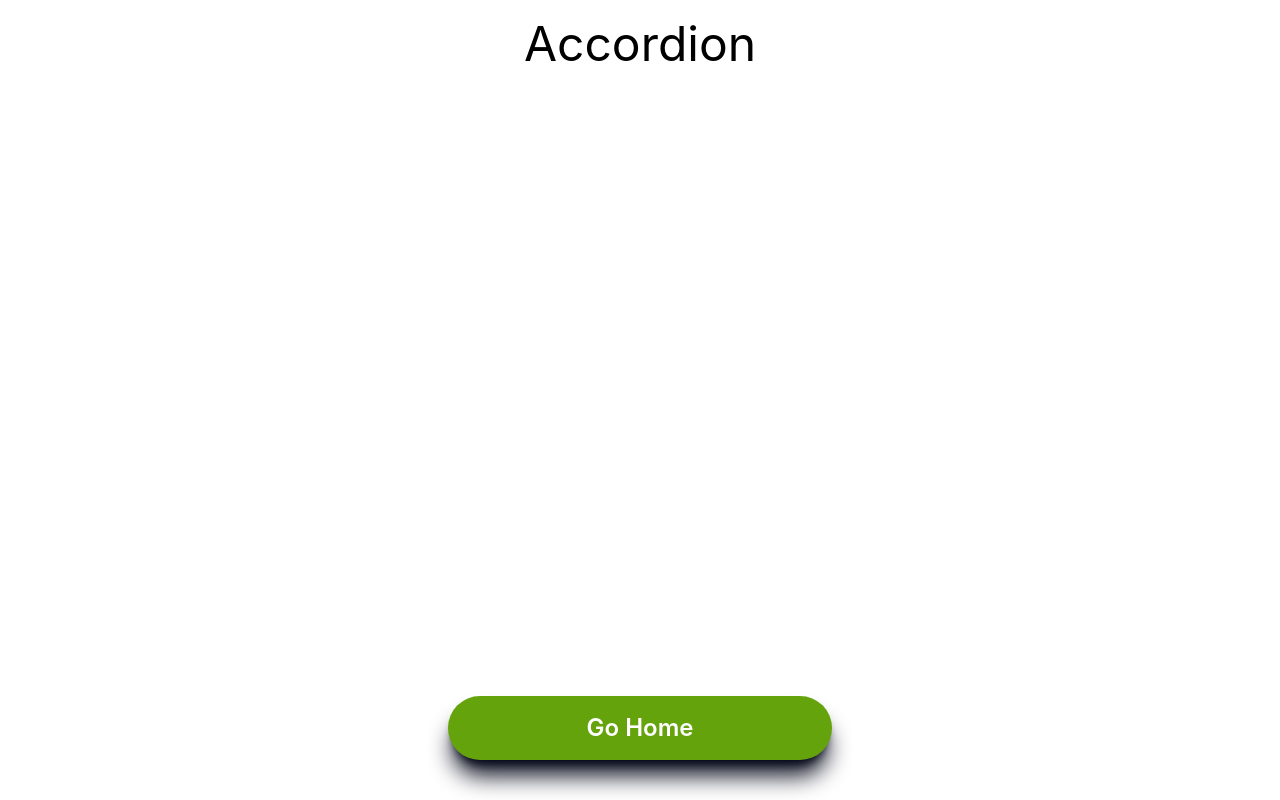
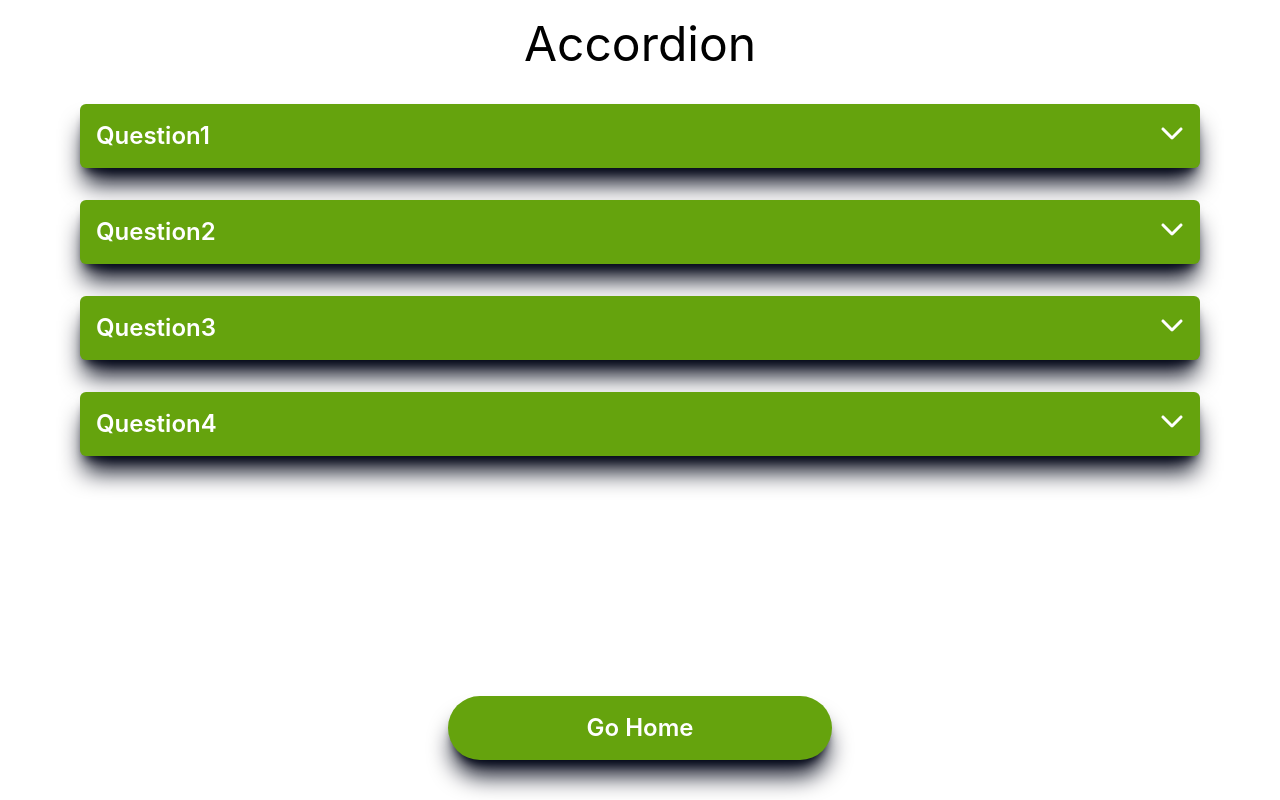
Before and after one commit to rajesh-ranjan-git/ReactReusableComponents, a React (Vite) app: page /accordion in a window 1280 px wide. Built offline with nearby package versions, Linux system fonts and the light colour scheme.

Commit message:
Accordion and Dropdown

```diff
--- a/package.json
+++ b/package.json
@@ -10,6 +10,8 @@
     "preview": "vite preview"
   },
   "dependencies": {
+    "@fortawesome/free-solid-svg-icons": "^6.6.0",
+    "@fortawesome/react-fontawesome": "^0.2.2",
     "react": "^18.3.1",
     "react-dom": "^18.3.1",
     "react-router-dom": "^6.26.0"
--- a/src/Components/Accordion.jsx
+++ b/src/Components/Accordion.jsx
@@ -1,11 +1,68 @@
-import React from "react";
+import React, { useState } from "react";
 import GoHome from "./GoHome";
+import { FontAwesomeIcon } from "@fortawesome/react-fontawesome";
+import { faChevronUp, faChevronDown } from "@fortawesome/free-solid-svg-icons";
+
+const data = [
+  {
+    question: "Question1",
+    answer:
+      "Lorem ipsum dolor sit amet consectetur adipisicing elit. Officia dolor dolore neque obcaecati repudiandae porro? Labore, quasi quisquam natus fugit possimus quia sit perferendis! Nemo, repudiandae dolorum. Sit, quas saepe? Ea voluptate, dolore laborum veritatis vitae illo blanditiis fuga at, aspernatur a ut quaerat consequatur esse? Iure illum porro, magnam accusamus aperiam iusto omnis cumque assumenda, earum non voluptate labore.",
+  },
+  {
+    question: "Question2",
+    answer:
+      "Lorem ipsum dolor sit amet consectetur adipisicing elit. Officia dolor dolore neque obcaecati repudiandae porro? Labore, quasi quisquam natus fugit possimus quia sit perferendis! Nemo, repudiandae dolorum. Sit, quas saepe? Ea voluptate, dolore laborum veritatis vitae illo blanditiis fuga at, aspernatur a ut quaerat consequatur esse? Iure illum porro, magnam accusamus aperiam iusto omnis cumque assumenda, earum non voluptate labore.",
+  },
+  {
+    question: "Question3",
+    answer:
+      "Lorem ipsum dolor sit amet consectetur adipisicing elit. Officia dolor dolore neque obcaecati repudiandae porro? Labore, quasi quisquam natus fugit possimus quia sit perferendis! Nemo, repudiandae dolorum. Sit, quas saepe? Ea voluptate, dolore laborum veritatis vitae illo blanditiis fuga at, aspernatur a ut quaerat consequatur esse? Iure illum porro, magnam accusamus aperiam iusto omnis cumque assumenda, earum non voluptate labore.",
+  },
+  {
+    question: "Question4",
+    answer:
+      "Lorem ipsum dolor sit amet consectetur adipisicing elit. Officia dolor dolore neque obcaecati repudiandae porro? Labore, quasi quisquam natus fugit possimus quia sit perferendis! Nemo, repudiandae dolorum. Sit, quas saepe? Ea voluptate, dolore laborum veritatis vitae illo blanditiis fuga at, aspernatur a ut quaerat consequatur esse? Iure illum porro, magnam accusamus aperiam iusto omnis cumque assumenda, earum non voluptate labore.",
+  },
+];
 
 const Accordion = () => {
+  const [acc, setAcc] = useState(null);
+
+  const handleAccordion = (index) => {
+    if (acc === index) {
+      setAcc(null);
+    } else {
+      setAcc(index);
+    }
+  };
+
   return (
     <>
       <div className="flex flex-col items-center h-screen">
         <h1 className="text-5xl p-5">Accordion</h1>
+        {data.map((ques, index) => {
+          return (
+            <div className="w-[90%]" key={index}>
+              <div
+                className="flex justify-between m-4 p-4 text-white text-2xl bg-lime-600 font-semibold rounded-md shadow-xl shadow-slate-950 cursor-pointer"
+                onClick={() => handleAccordion(index)}
+              >
+                <span>{ques.question}</span>
+                {acc === index ? (
+                  <FontAwesomeIcon icon={faChevronUp} />
+                ) : (
+                  <FontAwesomeIcon icon={faChevronDown} />
+                )}
+              </div>
+              {acc === index && (
+                <div className="flex justify-between m-4 p-4 text-lime-600 text-2xl bg-lime-200 font-semibold rounded-md shadow-xl shadow-slate-950">
+                  <span>{ques.answer}</span>
+                </div>
+              )}
+            </div>
+          );
+        })}
       </div>
       <GoHome />
     </>
--- a/src/Components/Dropdown.jsx
+++ b/src/Components/Dropdown.jsx
@@ -1,11 +1,53 @@
-import React from "react";
+import React, { useState } from "react";
 import GoHome from "./GoHome";
 
+const countries = [
+  { name: "India", cities: ["Delhi", "Mumbai"] },
+  { name: "Pakistan", cities: ["Lahore", "Islamabad"] },
+  { name: "Bangladesh", cities: ["Dhaka", "Khulna"] },
+  { name: "Sri Lanka", cities: ["Colombo", "Galle"] },
+];
+
 const Dropdown = () => {
+  const [selectedCountry, setSelectedCountry] = useState(0);
+
+  const handleDropdown = (e) => {
+    setSelectedCountry(e.target.value);
+  };
+
   return (
     <>
       <div className="flex flex-col items-center h-screen">
-        <h1 className="text-5xl p-5">Dropdown</h1>
+        <h1 className="text-5xl m-5 p-5">Dropdown</h1>
+        <div>
+          {/* 1st DropDown */}
+          <select
+            className="p-3 m-2 w-96 text-center text-2xl outline-none bg-white border-4 border-lime-600 rounded-md"
+            onChange={(e) => handleDropdown(e)}
+          >
+            {countries.map((country, index) => {
+              return (
+                <option value={index} key={index}>
+                  {country.name}
+                </option>
+              );
+            })}
+          </select>
+
+          {/* 2nd DropDown */}
+          <select
+            className="p-3 w-96 text-center text-2xl outline-none bg-white border-4 border-lime-600 rounded-md"
+            placeholder="Search Here..."
+          >
+            {countries[selectedCountry].cities.map((city, index) => {
+              return (
+                <option value={city} key={index}>
+                  {city}
+                </option>
+              );
+            })}
+          </select>
+        </div>
       </div>
       <GoHome />
     </>
```
Also changed, not shown: 1 other file (tests, documents, lock files or other folders).
